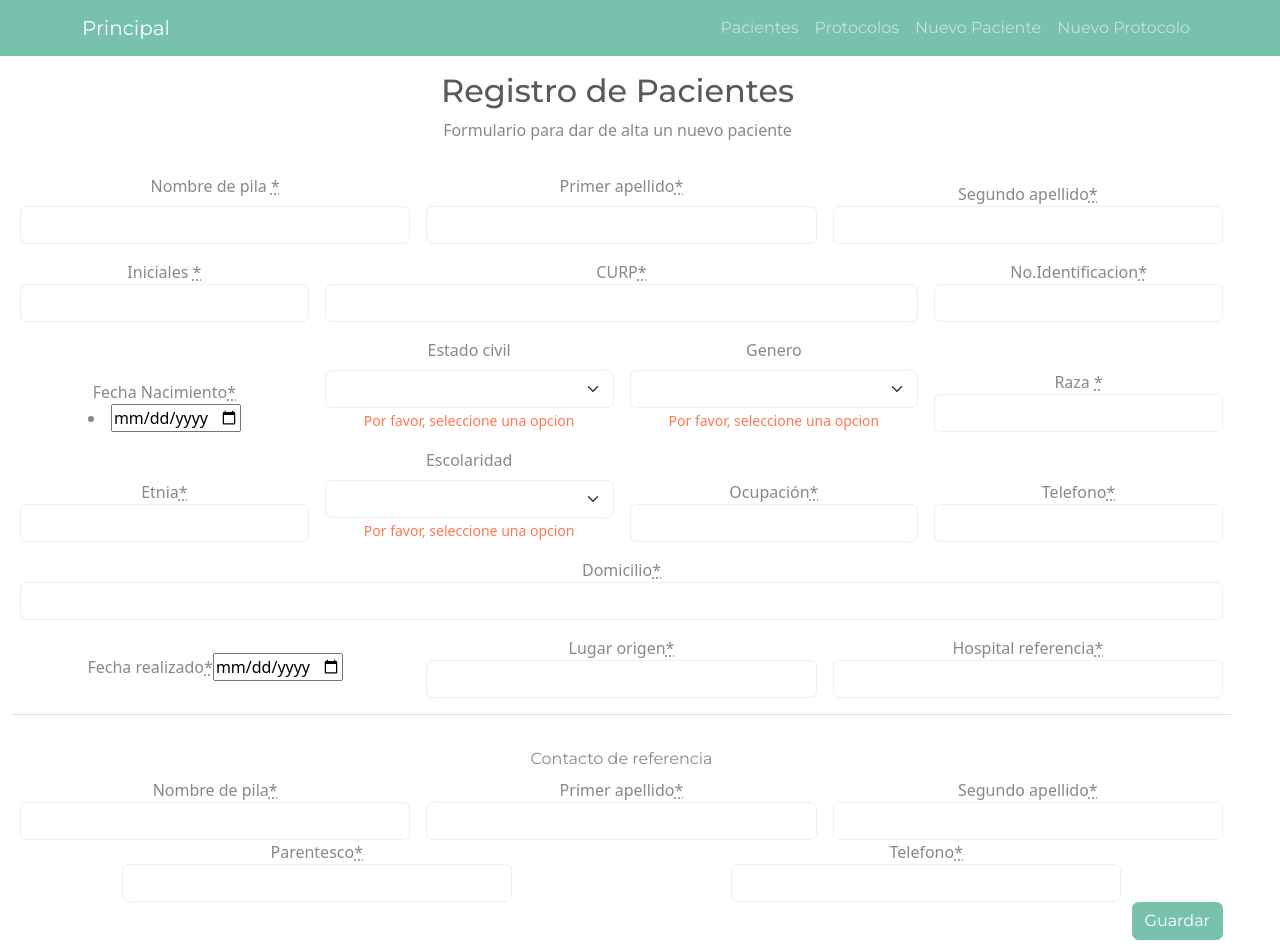
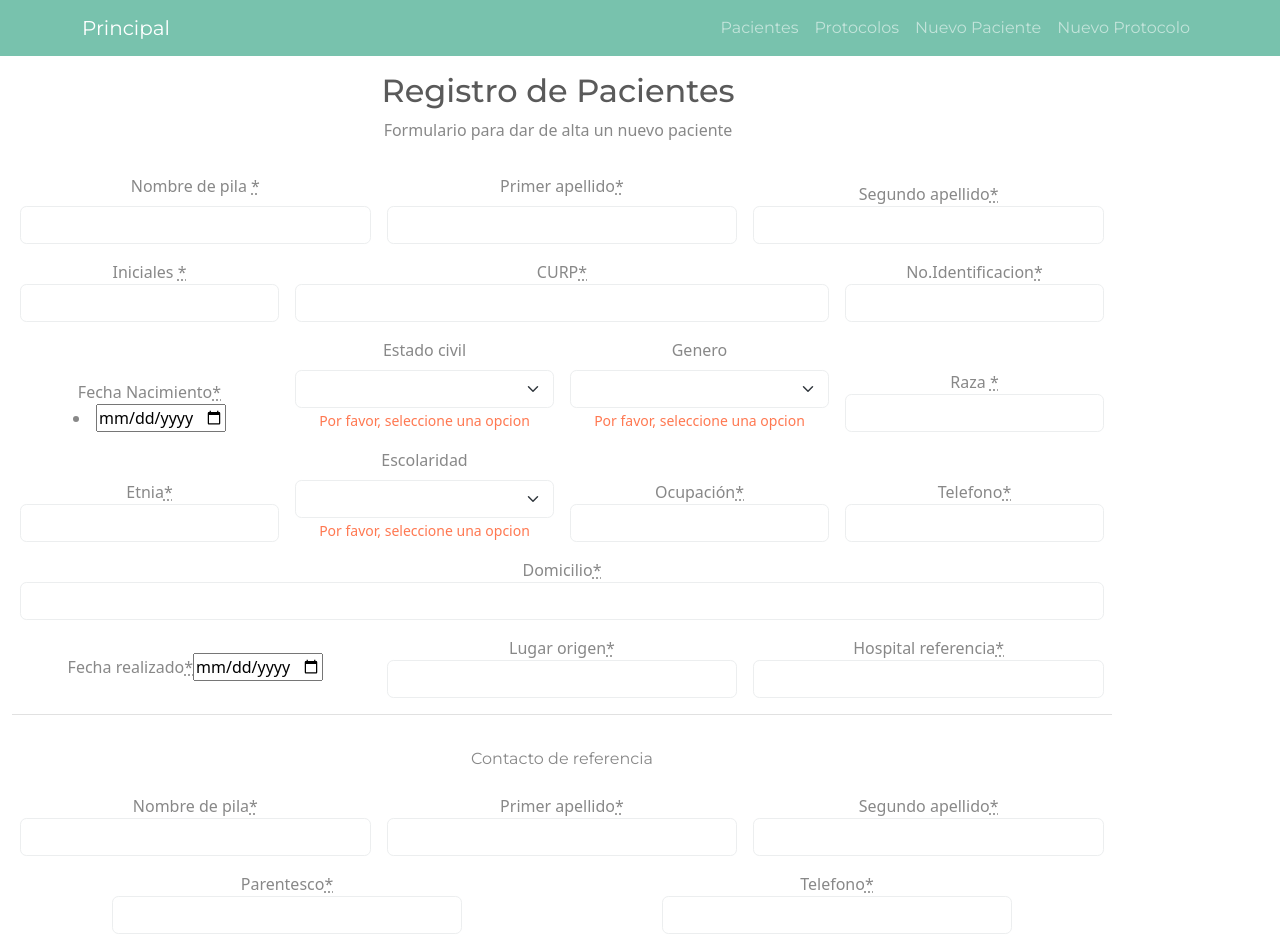
Before and after one commit to KingGnome115/page, a Vue app: page /pacientes/agregar in a window 1280 px wide. Shown: the top 948 px of the page. Built offline with nearby package versions, Linux system fonts and the light colour scheme.

Commit message:
Modificaciones en los botones de altas de pacientes

```diff
--- a/src/components/AltasPacientes.vue
+++ b/src/components/AltasPacientes.vue
@@ -132,40 +132,44 @@
 
                 <hr>
 
-                <legend class="col-form-label col-sm-0 pt-0">Contacto de referencia</legend>
+                <legend class="col-form-label col-sm-0 pt-0 mb-3">Contacto de referencia</legend>
 
-                <div class="col-12 col-md-4">
+                <div class="col-12 col-md-4 mb-3">
                     <label for="name">Nombre de pila<abbr title="required" aria-label="required">*</abbr></label>
                     <input type="text" class="form-control" v-model="paciente.nomPilaCon">
                 </div>
 
-                <div class="col-12 col-md-4">
+                <div class="col-12 col-md-4 mb-3">
                     <label for="apellido">Primer apellido<abbr title="required" aria-label="required">*</abbr></label>
                     <input type="text" class="form-control" v-model="paciente.primApellidoCon">
                 </div>
 
-                <div class="col-12 col-md-4">
+                <div class="col-12 col-md-4 mb-3">
                     <label for="apellido2">Segundo apellido<abbr title="required" aria-label="required">*</abbr></label>
                     <input type="text" class="form-control" v-model="paciente.segApellidoCon">
                 </div>
 
-                <div class="col-12 col-md-4">
+                <div class="col-12 col-md-4 mb-3">
                     <label for="name">Parentesco<abbr title="required" aria-label="required">*</abbr></label>
                     <input type="text" class="form-control" v-model="paciente.parentesco">
                 </div>
 
-                <div class="col-12 col-md-4">
+                <div class="col-12 col-md-4 mb-3">
                     <label for="name">Telefono<abbr title="required" aria-label="required">*</abbr></label>
                     <input type="text" class="form-control" v-model="paciente.telefonoCon">
                 </div>
 
-                <div class="col-auto" style="text-align: right;width:1235px">
+                <div class="d-flex gap-2 justify-content-end">
+                    <button type="submit" class="btn btn-primary mb-4">Guardar</button>
+                    <button type="reset" class="btn btn-primary mb-4">Cancelar</button>
+                </div>
+                <!--<div class="col-auto" style="text-align: right;width:1235px">
                     <button type="submit" class="btn btn-primary mb-4">Guardar</button>
                 </div>
 
                 <div class="col-auto">
                     <button type="reset" class="btn btn-primary mb-4">Cancelar</button>
-                </div>
+                </div>-->
 
             </form>
         </div>
```
